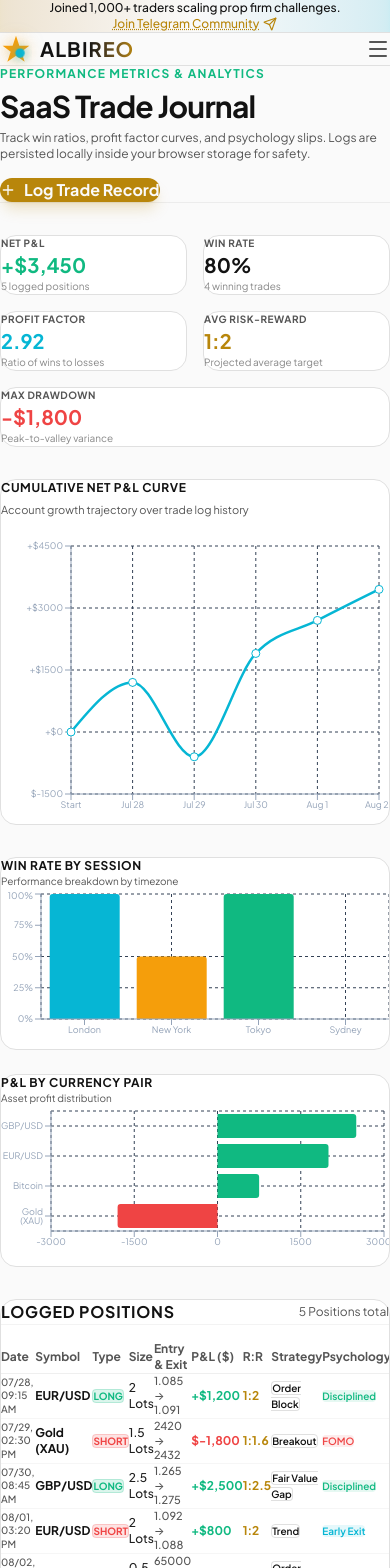
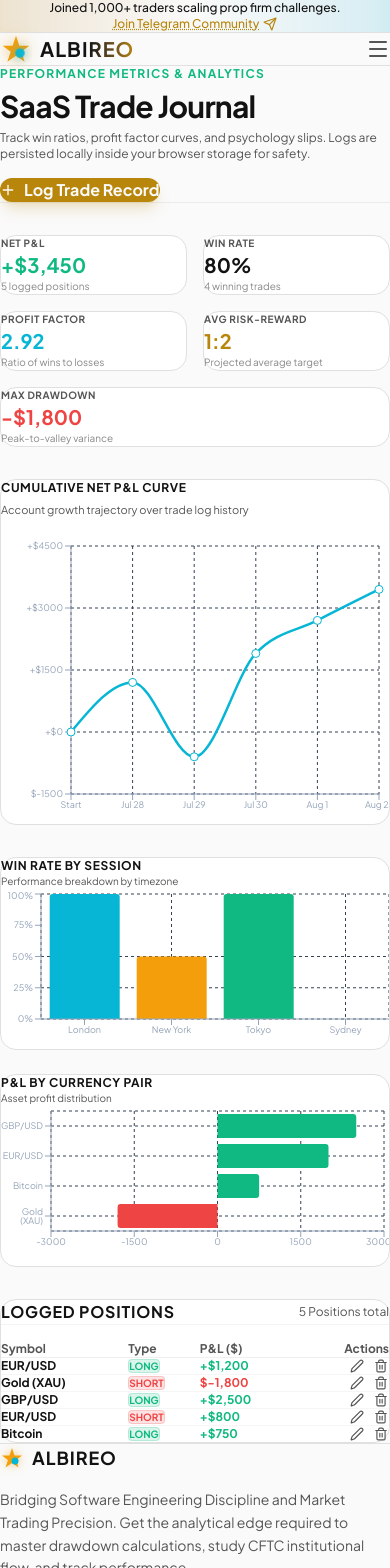
Before and after one commit to Kavin-Brat/alberio, a Next.js app: page /journal in a window 390 px wide. Shown: the top 1568 px of the page. Built offline with nearby package versions, Linux system fonts and the light colour scheme.

Commit message:
Refactor layouts, charts, tables, and nav header for complete visual responsiveness

```diff
--- a/src/app/globals.css
+++ b/src/app/globals.css
@@ -50,6 +50,15 @@
   padding: 0;
 }
 
+html,
+body {
+  margin: 0;
+  padding: 0;
+  width: 100%;
+  max-width: 100%;
+  overflow-x: hidden;
+}
+
 html {
   scroll-behavior: smooth;
   background-color: var(--bg-primary);
--- a/src/app/journal/page.tsx
+++ b/src/app/journal/page.tsx
@@ -381,13 +381,13 @@ export default function TradeJournal() {
         <div className="grid grid-cols-1 lg:grid-cols-12 gap-8">
 
           {/* Cumulative Equity Curve (8 Cols) */}
-          <div className="lg:col-span-8 bg-surface-card border border-border-custom rounded-2xl p-5 md:p-6 flex flex-col gap-4">
+          <div className="lg:col-span-8 min-w-0 bg-surface-card border border-border-custom rounded-2xl p-5 md:p-6 flex flex-col gap-4">
             <div>
               <h3 className="font-bold text-xs uppercase tracking-wider text-text-primary">Cumulative Net P&L Curve</h3>
               <span className="text-[11px] text-text-muted">Account growth trajectory over trade log history</span>
             </div>
 
-            <div className="w-full h-72 mt-2">
+            <div className="relative w-full h-72 min-w-0 mt-2">
               {mounted && trades.length > 0 ? (
                 <ResponsiveContainer width="100%" height="100%">
                   <LineChart
@@ -426,7 +426,7 @@ export default function TradeJournal() {
           </div>
 
           {/* Side Charts: Session Performance (4 Cols) */}
-          <div className="lg:col-span-4 grid grid-cols-1 gap-6">
+          <div className="lg:col-span-4 min-w-0 grid grid-cols-1 gap-6">
 
             {/* Session Win Rates */}
             <div className="bg-surface-card border border-border-custom rounded-2xl p-5 flex flex-col justify-between">
@@ -435,7 +435,7 @@ export default function TradeJournal() {
                 <span className="text-[10px] text-text-muted block mt-0.5">Performance breakdown by timezone</span>
               </div>
 
-              <div className="w-full h-40 mt-4">
+              <div className="relative w-full h-40 min-w-0 mt-4">
                 {mounted ? (
                   <ResponsiveContainer width="100%" height="100%">
                     <BarChart
@@ -471,7 +471,7 @@ export default function TradeJournal() {
                 <span className="text-[10px] text-text-muted block mt-0.5">Asset profit distribution</span>
               </div>
 
-              <div className="w-full h-40 mt-4">
+              <div className="relative w-full h-40 min-w-0 mt-4">
                 {mounted && assetData.length > 0 ? (
                   <ResponsiveContainer width="100%" height="100%">
                     <BarChart
@@ -518,15 +518,15 @@ export default function TradeJournal() {
             <table className="w-full text-left text-xs border-collapse">
               <thead>
                 <tr className="border-b border-border-custom/50 text-text-muted font-bold">
-                  <th className="py-3 px-2">Date</th>
+                  <th className="py-3 px-2 hidden sm:table-cell">Date</th>
                   <th className="py-3 px-2">Symbol</th>
                   <th className="py-3 px-2">Type</th>
-                  <th className="py-3 px-2">Size</th>
-                  <th className="py-3 px-2">Entry & Exit</th>
+                  <th className="py-3 px-2 hidden md:table-cell">Size</th>
+                  <th className="py-3 px-2 hidden sm:table-cell">Entry & Exit</th>
                   <th className="py-3 px-2">P&L ($)</th>
-                  <th className="py-3 px-2">R:R</th>
-                  <th className="py-3 px-2">Strategy</th>
-                  <th className="py-3 px-2">Psychology</th>
+                  <th className="py-3 px-2 hidden md:table-cell">R:R</th>
+                  <th className="py-3 px-2 hidden md:table-cell">Strategy</th>
+                  <th className="py-3 px-2 hidden md:table-cell">Psychology</th>
                   <th className="py-3 px-2 text-right">Actions</th>
                 </tr>
               </thead>
@@ -540,7 +540,7 @@ export default function TradeJournal() {
                 ) : (
                   trades.map((trade) => (
                     <tr key={trade.id} className="hover:bg-albireo-blue/35 transition-colors">
-                      <td className="py-3 px-2 text-[10px] text-text-muted font-medium">
+                      <td className="py-3 px-2 text-[10px] text-text-muted font-medium hidden sm:table-cell">
                         {new Date(trade.date).toLocaleDateString("en-US", {
                           month: "2-digit",
                           day: "2-digit",
@@ -558,20 +558,20 @@ export default function TradeJournal() {
                           {trade.direction}
                         </span>
                       </td>
-                      <td className="py-3 px-2 font-medium">{trade.size} Lots</td>
-                      <td className="py-3 px-2 text-[11px] font-medium text-text-muted">
+                      <td className="py-3 px-2 font-medium hidden md:table-cell">{trade.size} Lots</td>
+                      <td className="py-3 px-2 text-[11px] font-medium text-text-muted hidden sm:table-cell">
                         <span>{trade.entryPrice}</span> &rarr; <span>{trade.exitPrice}</span>
                       </td>
                       <td className={`py-3 px-2 font-black ${trade.pnl >= 0 ? "text-profit" : "text-loss"}`}>
                         {trade.pnl >= 0 ? "+" : ""}${trade.pnl.toLocaleString()}
                       </td>
-                      <td className="py-3 px-2 font-bold text-cygnus-gold">1:{trade.rr}</td>
-                      <td className="py-3 px-2">
+                      <td className="py-3 px-2 font-bold text-cygnus-gold hidden md:table-cell">1:{trade.rr}</td>
+                      <td className="py-3 px-2 hidden md:table-cell">
                         <span className="bg-surface-card border border-border-custom px-2 py-0.5 rounded text-[10px] font-semibold text-text-primary">
                           {trade.strategy}
                         </span>
                       </td>
-                      <td className="py-3 px-2">
+                      <td className="py-3 px-2 hidden md:table-cell">
                         <span className={`px-2 py-0.5 rounded text-[10px] font-semibold ${
                           trade.psychology === "Disciplined"
                             ? "bg-profit/10 text-profit"
--- a/src/app/prop-firms/page.tsx
+++ b/src/app/prop-firms/page.tsx
@@ -458,7 +458,7 @@ export default function PropFirmMatrix() {
           </div>
 
           {/* Simulator Visuals (Right - 7 Cols) */}
-          <div className="lg:col-span-7 bg-surface-card border border-border-custom rounded-2xl p-6 flex flex-col gap-6">
+          <div className="lg:col-span-7 min-w-0 bg-surface-card border border-border-custom rounded-2xl p-6 flex flex-col gap-6">
             <div className="flex items-center justify-between">
               <div className="flex flex-col">
                 <h3 className="font-bold text-sm uppercase tracking-wider text-text-primary">
@@ -477,7 +477,7 @@ export default function PropFirmMatrix() {
             </div>
 
             {/* Custom Recharts Container */}
-            <div className="w-full h-72">
+            <div className="relative w-full h-72 min-w-0">
               {mounted ? (
                 <ResponsiveContainer width="100%" height="100%">
                   <LineChart
--- a/src/app/tools/cot-analyzer/page.tsx
+++ b/src/app/tools/cot-analyzer/page.tsx
@@ -217,7 +217,7 @@ export default function CotAnalyzer() {
         <div className="grid grid-cols-1 lg:grid-cols-12 gap-8">
 
           {/* Charts (Left - 8 Cols) */}
-          <div className="lg:col-span-8 flex flex-col gap-6">
+          <div className="lg:col-span-8 min-w-0 flex flex-col gap-6">
 
             {/* Top Chart: Raw Contract Amounts */}
             <div className="bg-surface-card border border-border-custom rounded-2xl p-5 md:p-6 flex flex-col gap-4">
@@ -237,7 +237,7 @@ export default function CotAnalyzer() {
                 </div>
               </div>
 
-              <div className="w-full h-64">
+              <div className="relative w-full h-64 min-w-0">
                 {mounted ? (
                   <ResponsiveContainer width="100%" height="100%">
                     <AreaChart
@@ -293,7 +293,7 @@ export default function CotAnalyzer() {
                 </div>
               </div>
 
-              <div className="w-full h-56">
+              <div className="relative w-full h-56 min-w-0">
                 {mounted ? (
                   <ResponsiveContainer width="100%" height="100%">
                     <BarChart
```
Also changed, not shown: src/components/Header.tsx (+5 -5 lines).
